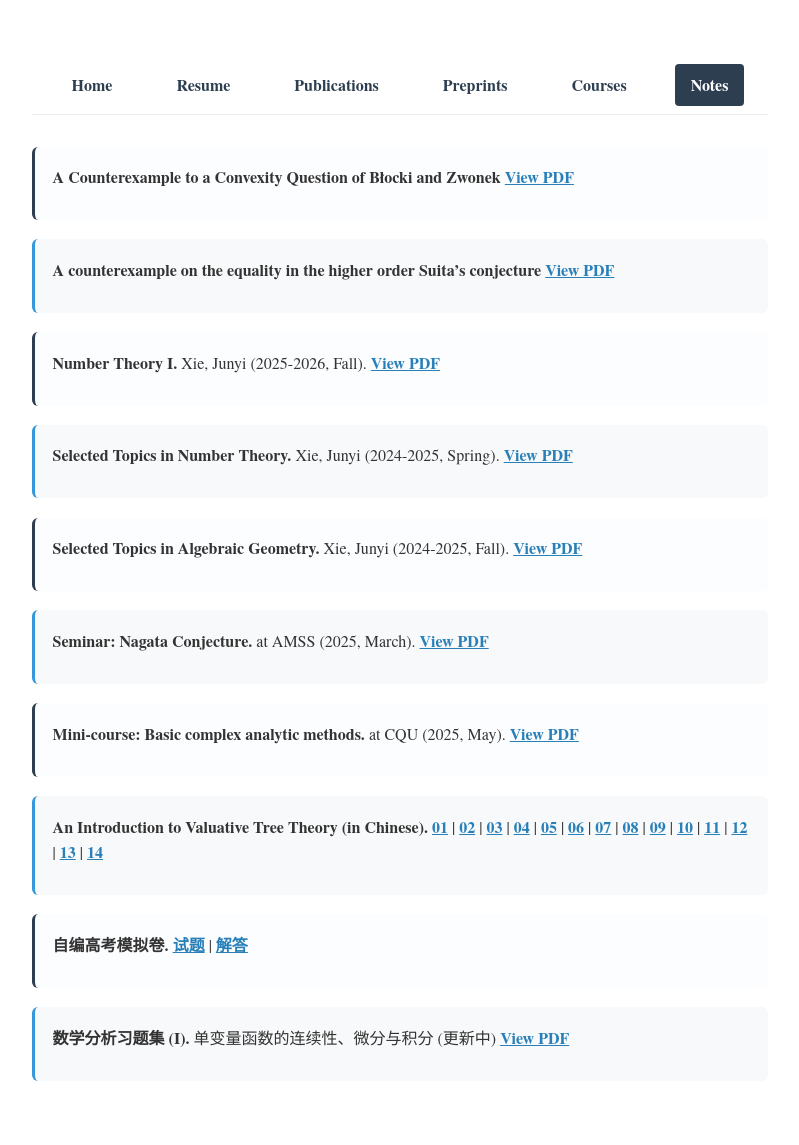
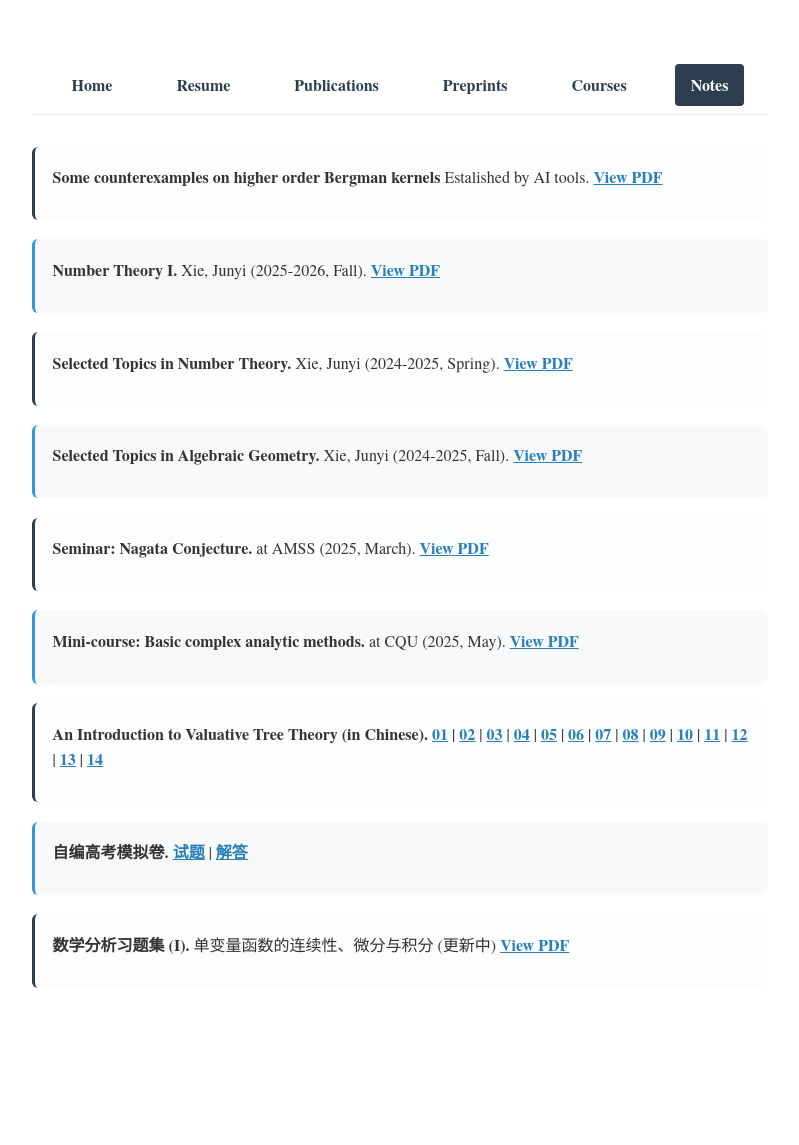
Before and after one commit to Naihuang-Bao/Naihuang-Bao.github.io, a Jekyll site: the page built from notes.md, in a window 1280 px wide. Shown: the whole page, without its empty margins (240-1039 px from the left). Built offline with Jekyll 4.4.1, drawn with Linux system fonts in a browser that asks for light colours; comment, search, counter and statistics services are not loaded; after the commit the page ends 1052 px from its top, so only the background shows below that.

Commit message:
change to one

```diff
--- a/notes.md
+++ b/notes.md
@@ -7,14 +7,8 @@ permalink: /notes/
 <section class="publications">
 
   <div class="publication">
-    <p><strong>A Counterexample to a Convexity Question of Błocki and Zwonek</strong>
-      <a href="{{ site.baseurl }}/assets/seminar/ctexmp_BZ.pdf" target="_blank" rel="noopener" class="paper-link">View PDF</a>
-    </p>
-  </div>
-
-  <div class="publication">
-    <p><strong>A counterexample on the equality in the higher order Suita’s conjecture</strong>
-      <a href="{{ site.baseurl }}/assets/seminar/Higher-Suita.pdf" target="_blank" rel="noopener" class="paper-link">View PDF</a>
+    <p><strong>Some counterexamples on higher order Bergman kernels</strong> Estalished by AI tools.
+      <a href="{{ site.baseurl }}/assets/seminar/CHOBK.pdf" target="_blank" rel="noopener" class="paper-link">View PDF</a>
     </p>
   </div>
 
```
Also changed, not shown: 3 other files.
